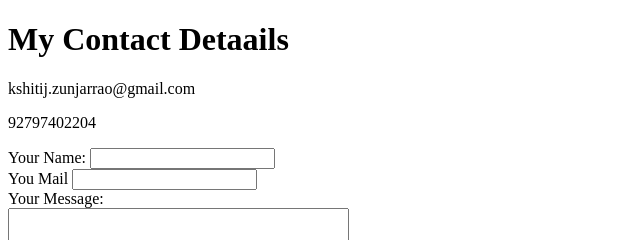
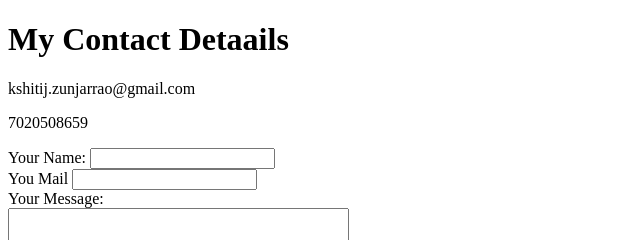
Before and after one commit to Kshitijzrao/cv, a plain HTML site: page contact.html in a window 1280 px wide. Shown: the top 240 px of the page, 0-640 px from the left. Drawn offline with Linux system fonts and the light colour scheme.

Commit message:
Update contact.html

```diff
--- a/contact.html
+++ b/contact.html
@@ -11,7 +11,7 @@
 <body>
   <h1>My Contact Detaails</h1>
   <p>kshitij.zunjarrao@gmail.com</p>
-  <p>92797402204</p>
+  <p>7020508659</p>
 
   <form class="" action="mailto:kshitij.zunjarrao@gmail.com" method="post" enctype=text/plain>
   <label>Your Name:</label>
```
